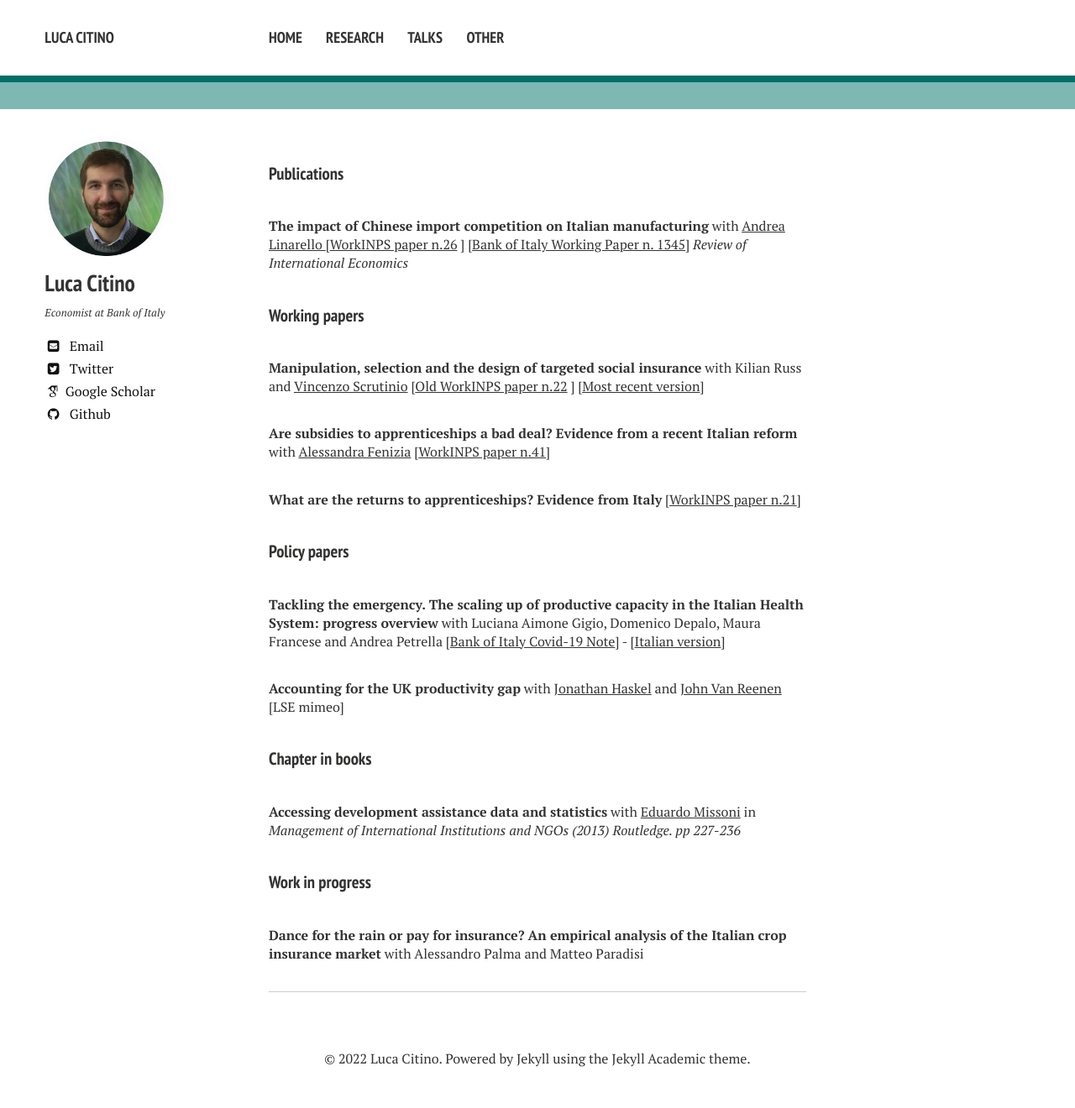
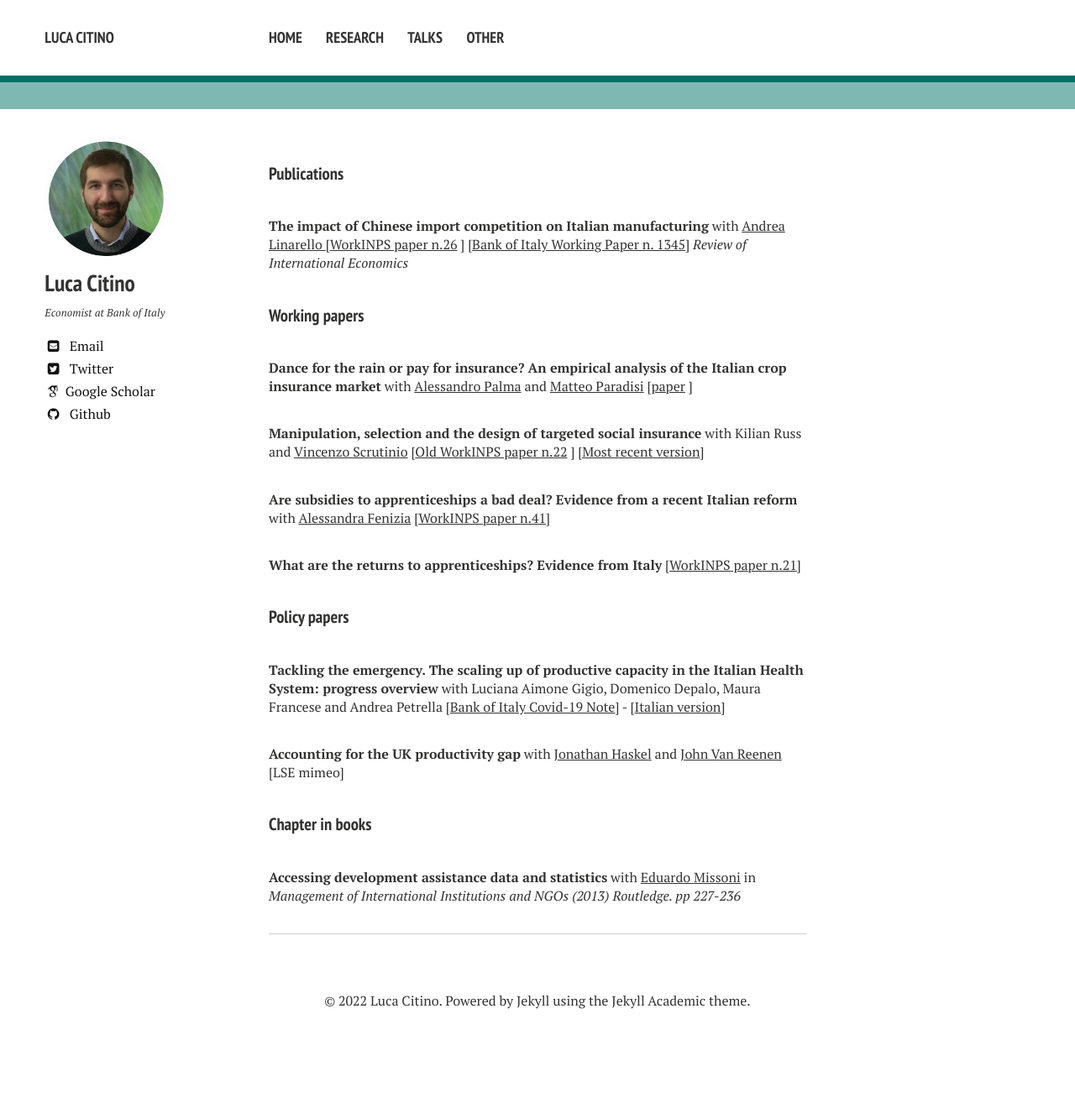
Before and after one commit to luca-citino/luca-citino.github.io, a Jekyll site: the page built from research.md, in a window 1280 px wide. Shown: the whole page at 84% size. Built offline with Jekyll 4.4.1, drawn with Linux system fonts in a browser that asks for light colours; nearby versions of some CDN libraries; some web fonts are replaced; after the commit the page ends 1251 px from its top, so only the background shows below that; part of the change alters nothing that is shown.

Commit message:
Update research.md

```diff
--- a/research.md
+++ b/research.md
@@ -9,6 +9,9 @@ title: Research
 
 
 #### Working papers
+
+**Dance for the rain or pay for insurance? An empirical analysis of the Italian crop insurance market** with <a href="https://sites.google.com/view/alessandropalma/home">Alessandro Palma</a> and <a href="https://www.matteoparadisi.com/">Matteo Paradisi</a> [<a href="https://luca-citino.github.io/docs/CPP_dance_for_the_rain.pdf">paper</a> ]
+
 
 **Manipulation, selection and the design of targeted social insurance**  with Kilian Russ and <a href="https://sites.google.com/view/vincenzoscrutinio/home">Vincenzo Scrutinio</a> [<a href="https://www.inps.it/docallegatiNP/Mig/InpsComunica/WorkInps_Papers/22_gennaio_2019_Happy%20Birthday_citino_russ_scrutinio.pdf">Old WorkINPS paper n.22</a> ]  [<a href="https://luca-citino.github.io/docs/targeted_UI.pdf">Most recent version</a>]
 
@@ -24,6 +27,3 @@ title: Research
 
 #### Chapter in books
 **Accessing development assistance data and statistics** with <a href="http://eduardomissoni.info/?lang=en">Eduardo Missoni</a> in <i>Management of International Institutions and NGOs (2013) Routledge. pp 227-236</i>
-
-#### Work in progress
-**Dance for the rain or pay for insurance? An empirical analysis of the Italian crop insurance market** with Alessandro Palma and Matteo Paradisi
```
